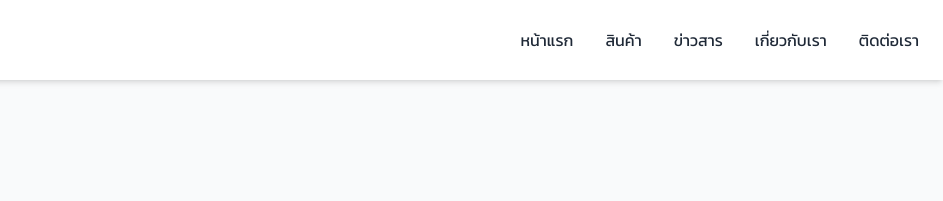
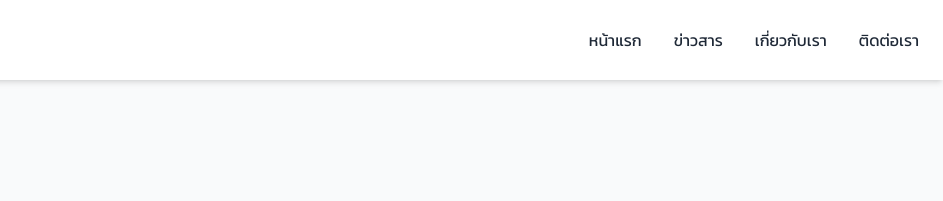
Before and after one commit to nmrswstudentcouncil/home, a plain HTML site: page news.html in a window 1280 px wide. Shown: the top 201 px of the page, 337-1280 px from the left. Drawn offline with nearby package versions, Linux system fonts and the light colour scheme; grey boxes are pictures that could not be loaded.

Commit message:
Update news.html

```diff
--- a/news.html
+++ b/news.html
@@ -27,7 +27,6 @@
 
                <div class="hidden md:flex space-x-8 font-medium">
                     <a href="index.html" class="hover:text-red-600 transition">หน้าแรก</a>
-                    <a href="https://nmrswstudentcouncil.github.io/merchandisestore/" class="hover:text-red-600 transition">สินค้า</a>
                     <a href="news.html" class="hover:text-red-600 transition">ข่าวสาร</a>
                     <a href="about.html" class="hover:text-red-600 transition">เกี่ยวกับเรา</a>
                     <a href="contact.html" class="hover:text-red-600 transition">ติดต่อเรา</a>
@@ -45,7 +44,6 @@
 
         <div id="mobile-menu" class="hidden md:hidden bg-gray-50 border-t border-gray-100">
            <a href="index.html" class="block py-3 px-6 text-gray-800 hover:bg-red-50 hover:text-red-600 font-medium">หน้าแรก</a>
-            <a href="https://nmrswstudentcouncil.github.io/merchandisestore/" class="block py-3 px-6 text-gray-800 hover:bg-red-50 hover:text-red-600 font-medium">สินค้า</a>
             <a href="news.html" class="block py-3 px-6 text-gray-800 hover:bg-red-50 hover:text-red-600 font-medium">ข่าวสาร</a>
             <a href="about.html" class="block py-3 px-6 text-gray-800 hover:bg-red-50 hover:text-red-600 font-medium">เกี่ยวกับเรา</a>
             <a href="contact.html" class="block py-3 px-6 text-gray-800 hover:bg-red-50 hover:text-red-600 font-medium">ติดต่อเรา</a>
```
